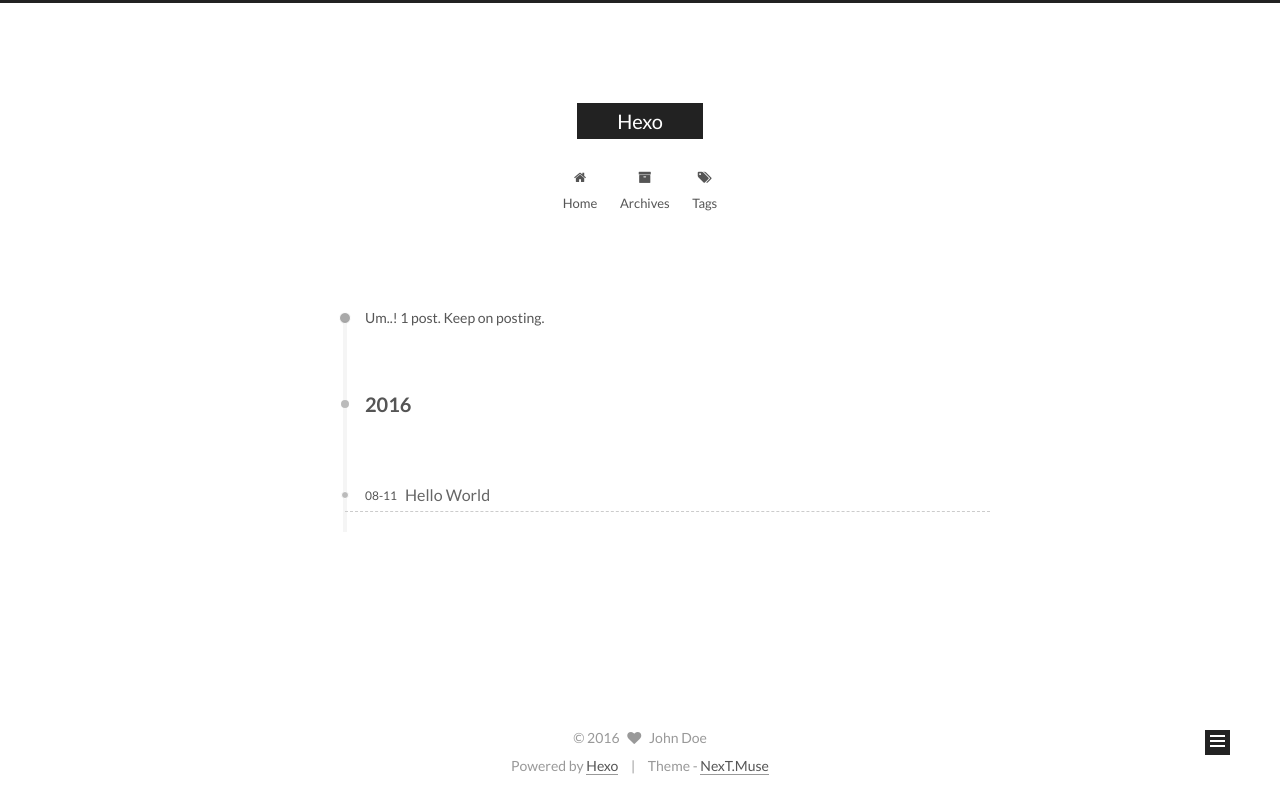
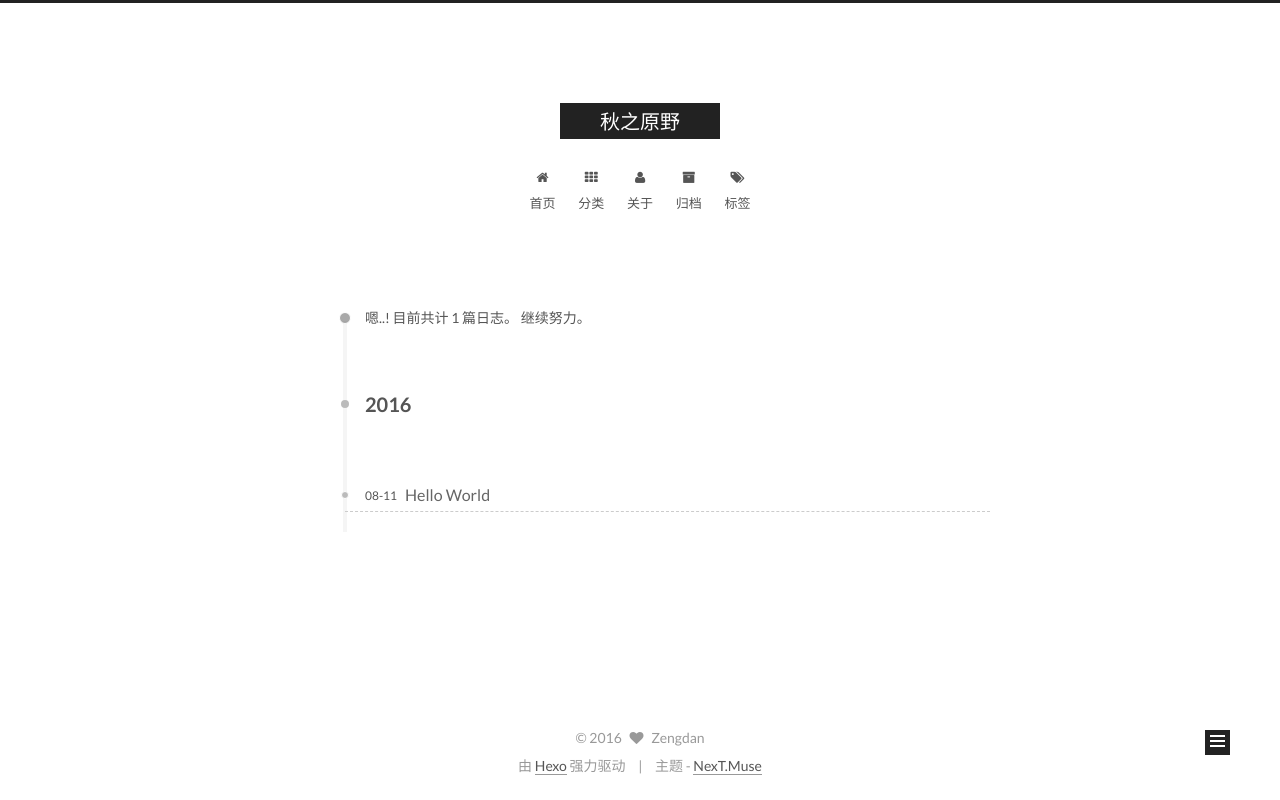
Before and after one commit to zengdan/zengdan.github.io, a plain HTML site: page archives/2016/08/index.html in a window 1280 px wide. Drawn offline with Linux system fonts and the light colour scheme.

Commit message:
Site updated: 2016-08-12 00:51:57

```diff
--- a/archives/2016/08/index.html
+++ b/archives/2016/08/index.html
@@ -84,12 +84,15 @@
 
 
 
+<meta name="description" content="爱情、文艺、精进、哀伤">
 <meta property="og:type" content="website">
-<meta property="og:title" content="Hexo">
+<meta property="og:title" content="秋之原野">
 <meta property="og:url" content="http://yoursite.com/archives/2016/08/index.html">
-<meta property="og:site_name" content="Hexo">
+<meta property="og:site_name" content="秋之原野">
+<meta property="og:description" content="爱情、文艺、精进、哀伤">
 <meta name="twitter:card" content="summary">
-<meta name="twitter:title" content="Hexo">
+<meta name="twitter:title" content="秋之原野">
+<meta name="twitter:description" content="爱情、文艺、精进、哀伤">
 
 
 
@@ -102,7 +105,7 @@
     motion: true,
     duoshuo: {
       userId: 0,
-      author: 'Author'
+      author: '博主'
     }
   };
 </script>
@@ -112,10 +115,10 @@
 
   <link rel="canonical" href="http://yoursite.com/archives/2016/08/"/>
 
-  <title> Archive | Hexo </title>
+  <title> 归档 | 秋之原野 </title>
 </head>
 
-<body itemscope itemtype="http://schema.org/WebPage" lang="">
+<body itemscope itemtype="http://schema.org/WebPage" lang="zh-Hans">
 
 
 
@@ -143,7 +146,7 @@
   <div class="custom-logo-site-title">
     <a href="/"  class="brand" rel="start">
       <span class="logo-line-before"><i></i></span>
-      <span class="site-title">Hexo</span>
+      <span class="site-title">秋之原野</span>
       <span class="logo-line-after"><i></i></span>
     </a>
   </div>
@@ -170,7 +173,27 @@
 
               <i class="menu-item-icon fa fa-fw fa-home"></i> <br />
 
-            Home
+            首页
+          </a>
+        </li>
+
+
+        <li class="menu-item menu-item-categories">
+          <a href="/categories" rel="section">
+
+              <i class="menu-item-icon fa fa-fw fa-th"></i> <br />
+
+            分类
+          </a>
+        </li>
+
+
+        <li class="menu-item menu-item-about">
+          <a href="/about" rel="section">
+
+              <i class="menu-item-icon fa fa-fw fa-user"></i> <br />
+
+            关于
           </a>
         </li>
 
@@ -180,7 +203,7 @@
 
               <i class="menu-item-icon fa fa-fw fa-archive"></i> <br />
 
-            Archives
+            归档
           </a>
         </li>
 
@@ -190,7 +213,7 @@
 
               <i class="menu-item-icon fa fa-fw fa-tags"></i> <br />
 
-            Tags
+            标签
           </a>
         </li>
 
@@ -220,7 +243,7 @@
 
 
 
-      Um..! 1 post. Keep on posting.
+      嗯..! 目前共计 1 篇日志。 继续努力。
     </span>
 
 
@@ -302,15 +325,15 @@
         <div class="site-author motion-element" itemprop="author" itemscope itemtype="http://schema.org/Person">
           <img class="site-author-image" itemprop="image"
                src="/images/avatar.gif"
-               alt="John Doe" />
-          <p class="site-author-name" itemprop="name">John Doe</p>
-          <p class="site-description motion-element" itemprop="description"></p>
+               alt="Zengdan" />
+          <p class="site-author-name" itemprop="name">Zengdan</p>
+          <p class="site-description motion-element" itemprop="description">爱情、文艺、精进、哀伤</p>
         </div>
         <nav class="site-state motion-element">
           <div class="site-state-item site-state-posts">
             <a href="/archives">
               <span class="site-state-item-count">1</span>
-              <span class="site-state-item-name">posts</span>
+              <span class="site-state-item-name">日志</span>
             </a>
           </div>
 
@@ -353,15 +376,15 @@
   <span class="with-love">
     <i class="fa fa-heart"></i>
   </span>
-  <span class="author" itemprop="copyrightHolder">John Doe</span>
+  <span class="author" itemprop="copyrightHolder">Zengdan</span>
 </div>
 
 <div class="powered-by">
-  Powered by <a class="theme-link" href="https://hexo.io">Hexo</a>
+  由 <a class="theme-link" href="https://hexo.io">Hexo</a> 强力驱动
 </div>
 
 <div class="theme-info">
-  Theme -
+  主题 -
   <a class="theme-link" href="https://github.com/iissnan/hexo-theme-next">
     NexT.Muse
   </a>
--- a/css/main.css
+++ b/css/main.css
@@ -1548,7 +1548,7 @@
   width: 4px;
   height: 4px;
   border-radius: 50%;
-  background: #ff2d1f;
+  background: #f9ffff;
 }
 .links-of-blogroll {
   font-size: 13px;
```
Also changed, not shown: 2016/08/11/hello-world/index.html (+38 -18 lines), archives/2016/index.html (+41 -18 lines), archives/index.html (+41 -18 lines), index.html (+41 -18 lines).
